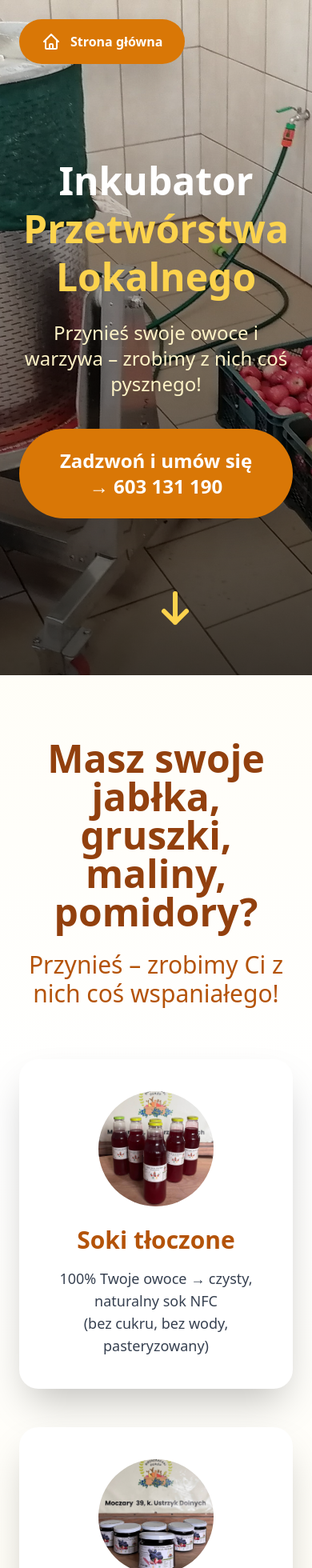
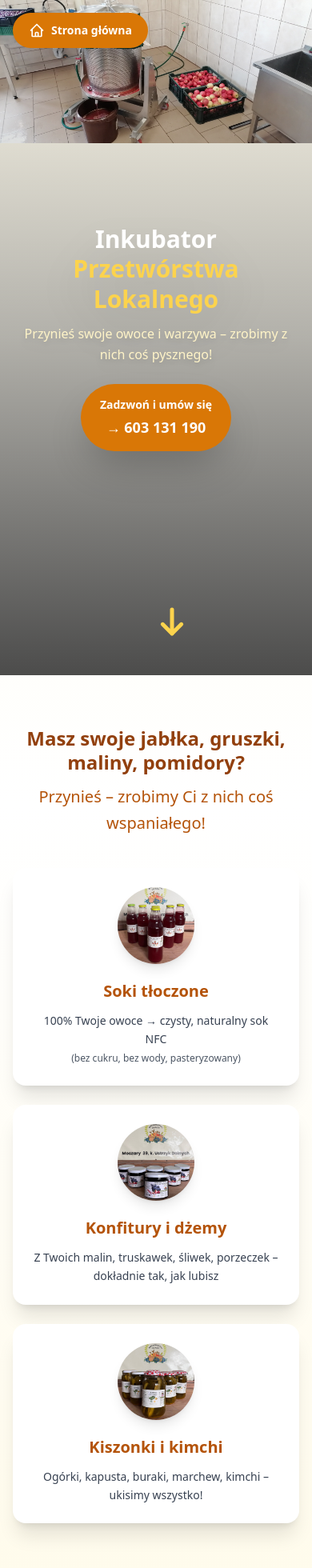
Before and after one commit to ulyanadziakovich/warzywniak, a Nuxt app: page /inkubator in a window 390 px wide. Shown: the top 1960 px of the page at 80% size. Built offline with nearby package versions, Linux system fonts and the light colour scheme.

Commit message:
ulubione, kontakt i wyszukiwarka dla mobile

```diff
--- a/pages/galeria.vue
+++ b/pages/galeria.vue
@@ -1,23 +1,27 @@
 <template>
   <div class="min-h-screen bg-gradient-to-b from-amber-50 via-white to-amber-50">
 
-    <!-- Przycisk "Strona główna" -->
-    <NuxtLink to="/" class="fixed top-6 left-6 z-50 bg-amber-600 hover:bg-amber-700 text-white px-7 py-4 rounded-full font-bold shadow-2xl hover:scale-105 transition flex items-center gap-3">
-      <svg class="w-6 h-6" fill="none" stroke="currentColor" viewBox="0 0 24 24">
-        <path stroke-linecap="round" stroke-linejoin="round" stroke-width="2" d="M3 12l2-2m0 0l7-7 7 7M5 10v10a1 1 0 001 1h3m10-11l2 2m-2-2v10a1 1 0 01-1 1h-3m-6 0a1 1 0 001-1v-4a1 1 0 011-1h2a1 1 0 011 1v4a1 1 0 001 1m-6 0h6"/>
+    <!-- Przycisk Strona główna -->
+    <NuxtLink
+      to="/"
+      class="fixed top-4 left-4 z-50 bg-amber-600 hover:bg-amber-700 text-white px-5 py-3 rounded-full font-bold shadow-2xl hover:scale-105 transition flex items-center gap-2 text-sm"
+    >
+      <svg class="w-5 h-5" fill="none" stroke="currentColor" viewBox="0 0 24 24">
+        <path stroke-linecap="round" stroke-linejoin="round" stroke-width="2"
+          d="M3 12l2-2m0 0l7-7 7 7M5 10v10a1 1 0 001 1h3m10-11l2 2m-2-2v10a1 1 0 01-1 1h-3m-6 0a1 1 0 001-1v-4a1 1 0 011-1h2a1 1 0 011 1v4a1 1 0 001 1m-6 0h6"/>
       </svg>
       Strona główna
     </NuxtLink>
 
     <!-- HERO -->
-    <section class="relative py-24 md:py-32 overflow-hidden">
+    <section class="relative py-16 md:py-32 overflow-hidden">
       <div class="absolute inset-0 bg-gradient-to-br from-amber-100 via-amber-50 to-amber-50 opacity-70"></div>
 
       <div class="relative max-w-7xl mx-auto px-6 text-center">
-        <h1 class="text-6xl md:text-8xl font-bold text-amber-900 mb-6">
+        <h1 class="text-5xl md:text-8xl font-bold text-amber-900 mb-6 leading-tight">
           Galeria
         </h1>
-        <p class="text-2xl md:text-4xl text-amber-700 font-medium">
+        <p class="text-xl md:text-4xl text-amber-700 font-medium px-4">
           Nasz ogród, nasze ręce, nasze serce
         </p>
         <div class="flex justify-center mt-8">
@@ -27,79 +31,92 @@
     </section>
 
     <!-- GALERIA -->
-    <section class="py-16 md:py-24 px-6">
+    <section class="py-12 md:py-24 px-4 md:px-6">
       <div class="max-w-7xl mx-auto">
 
-        <div class="text-center mb-16">
-          <p class="text-xl md:text-2xl text-gray-700 max-w-3xl mx-auto leading-relaxed">
-            Zobacz, jak wygląda nasze miejsce na co dzień – od porannej rosy na borówkach, przez pracę w Inkubatorze, po uśmiechy podczas zbiorów.
+        <!-- Opis -->
+        <div class="text-center mb-10 md:mb-16 px-4">
+          <p class="text-lg md:text-2xl text-gray-700 max-w-3xl mx-auto leading-relaxed">
+            Zobacz, jak wygląda nasze miejsce na co dzień – od porannej rosy na borówkach,
+            przez pracę w Inkubatorze, po uśmiechy podczas zbiorów.
           </p>
         </div>
 
-        <div class="grid grid-cols-1 md:grid-cols-2 lg:grid-cols-3 gap-8 md:gap-12">
-
-          <div class="group relative rounded-3xl overflow-hidden shadow-xl hover:shadow-2xl transition-all duration-500 hover:-translate-y-2">
-            <img src="/lesko.jpg" alt="Ogród warzywny" class="w-full h-full object-cover aspect-square" />
-            <div class="absolute inset-0 bg-gradient-to-t from-black/60 to-transparent opacity-0 group-hover:opacity-100 transition-opacity duration-500 flex items-end justify-center pb-8">
-              <p class="text-white text-2xl font-bold">Targi w Lesko</p>
+        <!-- Zdjęcia -->
+        <div class="grid grid-cols-1 md:grid-cols-2 lg:grid-cols-3 gap-6 md:gap-12">
+          <div
+            v-for="photo in visiblePhotos"
+            :key="photo.id"
+            class="group relative rounded-3xl overflow-hidden shadow-xl hover:shadow-2xl transition-all duration-500 hover:-translate-y-2"
+          >
+            <img
+              :src="photo.src"
+              :alt="photo.alt"
+              class="w-full h-full object-cover aspect-square"
+              loading="lazy"
+            />
+            <div class="absolute inset-0 bg-gradient-to-t from-black/70 to-transparent opacity-0 group-hover:opacity-100 transition-opacity duration-500 flex items-end justify-center pb-8">
+              <p class="text-white text-xl md:text-2xl font-bold text-center px-4">
+                {{ photo.title }}
+              </p>
             </div>
           </div>
-
-          <div class="group relative rounded-3xl overflow-hidden shadow-xl hover:shadow-2xl transition-all duration-500 hover:-translate-y-2">
-            <img src="/swietogrzyba.jpg" alt="swietogrzyba" class="w-full h-full object-cover aspect-square" />
-            <div class="absolute inset-0 bg-gradient-to-t from-black/60 to-transparent opacity-0 group-hover:opacity-100 transition-opacity duration-500 flex items-end justify-center pb-8">
-              <p class="text-white text-2xl font-bold">Swieto Grzyba</p>
-            </div>
-          </div>
-
-          <div class="group relative rounded-3xl overflow-hidden shadow-xl hover:shadow-2xl transition-all duration-500 hover:-translate-y-2">
-            <img src="/kaczki.jpg" alt="Inkubator" class="w-full h-full object-cover aspect-square" />
-            <div class="absolute inset-0 bg-gradient-to-t from-black/60 to-transparent opacity-0 group-hover:opacity-100 transition-opacity duration-500 flex items-end justify-center pb-8">
-              <p class="text-white text-2xl font-bold">Nasze kaczuszki</p>
-            </div>
-          </div>
-
-          <div class="group relative rounded-3xl overflow-hidden shadow-xl hover:shadow-2xl transition-all duration-500 hover:-translate-y-2">
-            <img src="/plantacja.jpg" alt="Zbiory" class="w-full h-full object-cover aspect-square" />
-            <div class="absolute inset-0 bg-gradient-to-t from-black/60 to-transparent opacity-0 group-hover:opacity-100 transition-opacity duration-500 flex items-end justify-center pb-8">
-              <p class="text-white text-2xl font-bold">Ręczne zbiory</p>
-            </div>
-          </div>
-
-          <div class="group relative rounded-3xl overflow-hidden shadow-xl hover:shadow-2xl transition-all duration-500 hover:-translate-y-2">
-            <img src="/swiecy.jpg" alt="Przetwory" class="w-full h-full object-cover aspect-square" />
-            <div class="absolute inset-0 bg-gradient-to-t from-black/60 to-transparent opacity-0 group-hover:opacity-100 transition-opacity duration-500 flex items-end justify-center pb-8">
-              <p class="text-white text-2xl font-bold">Reczne wykonanie</p>
-            </div>
-          </div>
-
-          <div class="group relative rounded-3xl overflow-hidden shadow-xl hover:shadow-2xl transition-all duration-500 hover:-translate-y-2">
-            <img src="/borowka.jpg" alt="Ekipa" class="w-full h-full object-cover aspect-square" />
-            <div class="absolute inset-0 bg-gradient-to-t from-black/60 to-transparent opacity-0 group-hover:opacity-100 transition-opacity duration-500 flex items-end justify-center pb-8">
-              <p class="text-white text-2xl font-bold">Plantacja borówki</p>
-            </div>
-          </div>
-
         </div>
 
-        <div class="text-center mt-20">
+        <!-- Przycisk „Pokaż więcej" – tylko na mobile -->
+        <div v-if="isMobile && !showAll" class="text-center mt-12">
+          <button
+            @click="showAll = true"
+            class="bg-amber-600 hover:bg-amber-700 text-white px-10 py-4 rounded-full font-bold text-lg shadow-xl hover:scale-105 transition"
+          >
+            Pokaż więcej zdjęć
+          </button>
+        </div>
+
+        <!-- Dolny tekst -->
+        <div class="text-center mt-16 md:mt-20 px-4">
           <p class="text-2xl md:text-3xl text-amber-800 font-medium">
             To my. To nasz dom. To nasze Bieszczady.
           </p>
-          <p class="text-lg text-gray-600 mt-6 italic">
+          <p class="text-base md:text-lg text-gray-600 mt-4 italic">
             Wkrótce więcej zdjęć – obiecujemy!
           </p>
         </div>
-
       </div>
     </section>
-
-    <!-- PASEK NA DOLE USUNIĘTY -->
-
   </div>
 </template>
 
 <script setup>
+const photos = [
+  { id: 1, src: '/lesko.jpg',        alt: 'Targi w Lesko',        title: 'Targi w Lesko' },
+  { id: 2, src: '/swietogrzyba.jpg', alt: 'Święto Grzyba',        title: 'Święto Grzyba' },
+  { id: 3, src: '/kaczki.jpg',       alt: 'Nasze kaczuszki',      title: 'Nasze kaczuszki' },
+  { id: 4, src: '/plantacja.jpg',    alt: 'Ręczne zbiory',        title: 'Ręczne zbiory' },
+  { id: 5, src: '/swiecy.jpg',       alt: 'Ręczne wykonanie',     title: 'Ręczne wykonanie' },
+  { id: 6, src: '/borowka.jpg',      alt: 'Plantacja borówki',    title: 'Plantacja borówki' },
+]
+
+const showAll = ref(false)
+const isMobile = ref(false)
+
+onMounted(() => {
+  const check = () => {
+    isMobile.value = window.innerWidth <= 768
+  }
+  check()
+  window.addEventListener('resize', check)
+
+  onUnmounted(() => {
+    window.removeEventListener('resize', check)
+  })
+})
+
+const visiblePhotos = computed(() => {
+  if (!isMobile.value || showAll.value) return photos
+  return photos.slice(0, 4)
+})
+
 useHead({
   title: 'Galeria – Bieszczadzki Ogród',
   meta: [
@@ -107,3 +124,12 @@ useHead({
   ]
 })
 </script>
+
+<style scoped>
+@media (max-width: 768px) {
+  section { padding-left: 1rem; padding-right: 1rem; }
+}
+@media (max-width: 480px) {
+  h1 { font-size: 3.5rem !important; }
+}
+</style>
--- a/pages/inkubator.vue
+++ b/pages/inkubator.vue
@@ -1,82 +1,94 @@
 <template>
   <div class="min-h-screen bg-gradient-to-b from-amber-50 via-white to-amber-50">
 
-    <!-- Przycisk powrotu – zostawiłem tylko delikatny bursztyn, bez pomarańczowego cienia -->
+    <!-- Przycisk powrotu – mniejszy na mobile -->
     <NuxtLink
       to="/"
-      class="fixed top-6 fixed top-6 left-6 z-50 bg-amber-600 hover:bg-amber-700 text-white px-7 py-4 rounded-full font-bold shadow-2xl hover:scale-105 transition flex items-center gap-3"
+      class="fixed top-4 left-4 z-50 bg-amber-600 hover:bg-amber-700 text-white px-5 py-3 md:px-7 md:py-4 rounded-full font-bold shadow-2xl hover:scale-105 transition flex items-center gap-2 md:gap-3 text-sm md:text-base"
     >
-      <svg class="w-6 h-6" fill="none" stroke="currentColor" viewBox="0 0 24 24">
-        <path stroke-linecap="round" stroke-linejoin="round" stroke-width="2" d="M3 12l2-2m0 0l7-7 7 7M5 10v10a1 1 0 001 1h3m10-11l2 2m-2-2v10a1 1 0 01-1 1h-3m-6 0a1 1 0 001-1v-4a1 1 0 011-1h2a1 1 0 011 1v4a1 1 0 001 1m-6 0h6"/>
+      <svg class="w-5 h-5 md:w-6 md:h-6" fill="none" stroke="currentColor" viewBox="0 0 24 24">
+        <path stroke-linecap="round" stroke-linejoin="round" stroke-width="2"
+          d="M3 12l2-2m0 0l7-7 7 7M5 10v10a1 1 0 001 1h3m10-11l2 2m-2-2v10a1 1 0 01-1 1h-3m-6 0a1 1 0 001-1v-4a1 1 0 011-1h2a1 1 0 011 1v4a1 1 0 001 1m-6 0h6"/>
       </svg>
       Strona główna
     </NuxtLink>
 
-    <!-- HERO – bez pomarańczowego filtra -->
-    <section class="relative h-screen flex items-center justify-center overflow-hidden">
+    <!-- HERO -->
+    <section class="relative min-h-screen flex items-center justify-center overflow-hidden py-20 md:py-0">
       <img
         src="/inkubator2.jpg"
         alt="Inkubator Przetwórstwa Lokalnego"
         class="absolute inset-0 w-full h-full object-cover"
       />
-      <!-- Tylko czyste przyciemnienie od dołu – zero pomarańczu -->
       <div class="absolute inset-0 bg-gradient-to-t from-black/70 via-black/30 to-transparent"></div>
 
-      <div class="relative text-center px-6 max-w-6xl mx-auto">
-        <h1 class="text-5xl md:text-7xl font-bold text-white drop-shadow-2xl mb-6 leading-tight">
+      <div class="relative text-center px-4 md:px-6 max-w-6xl mx-auto">
+        <h1 class="text-3xl md:text-5xl lg:text-7xl font-bold text-white drop-shadow-2xl mb-3 md:mb-6 leading-tight">
           Inkubator<br>
           <span class="text-amber-300">Przetwórstwa Lokalnego</span>
         </h1>
-        <p class="text-2xl md:text-4xl text-amber-100 font-medium drop-shadow-lg mb-10">
+        <p class="text-base md:text-2xl lg:text-4xl text-amber-100 font-medium drop-shadow-lg mb-6 md:mb-10 px-2 md:px-4 leading-relaxed">
           Przynieś swoje owoce i warzywa – zrobimy z nich coś pysznego!
         </p>
 
         <a
           href="tel:603131190"
-          class="inline-flex items-center gap-4 bg-amber-600 hover:bg-amber-700 text-white px-12 py-6 rounded-full text-2xl font-bold shadow-2xl hover:scale-110 transition"
+          class="inline-flex flex-col md:flex-row items-center gap-1 md:gap-3 bg-amber-600 hover:bg-amber-700 text-white px-6 py-4 md:px-12 md:py-6 rounded-full text-base md:text-2xl font-bold shadow-2xl hover:scale-110 transition"
         >
-          Zadzwoń i umów się → 603 131 190
+          <span class="text-sm md:text-2xl">Zadzwoń i umów się</span>
+          <span class="text-lg md:text-2xl">→ 603 131 190</span>
         </a>
       </div>
 
-      <div class="absolute bottom-10 left-1/2 -translate-x-1/2 animate-bounce">
-        <svg class="w-12 h-12 text-amber-300" fill="none" stroke="currentColor" viewBox="0 0 24 24">
+      <!-- Strzałka w dół – mniejsza na mobile -->
+      <div class="absolute bottom-8 md:bottom-10 left-1/2 -translate-x-1/2 animate-bounce">
+        <svg class="w-10 h-10 md:w-12 md:h-12 text-amber-300" fill="none" stroke="currentColor" viewBox="0 0 24 24">
           <path stroke-linecap="round" stroke-linejoin="round" stroke-width="3" d="M19 14l-7 7m0 0l-7-7m7 7V3"/>
         </svg>
       </div>
     </section>
 
-    <!-- TREŚĆ – czysto, bez pomarańczowych cieni i filtrów -->
-    <section class="py-20 px-6 bg-transparent">
+    <!-- TREŚĆ -->
+    <section class="py-16 md:py-20 px-4 md:px-6">
       <div class="max-w-7xl mx-auto">
 
-        <div class="text-center mb-16">
-          <h2 class="text-5xl md:text-6xl font-bold text-amber-800">
+        <div class="text-center mb-10 md:mb-16 px-2">
+          <h2 class="text-2xl md:text-5xl lg:text-6xl font-bold text-amber-800 leading-tight mb-3 md:mb-4">
             Masz swoje jabłka, gruszki, maliny, pomidory?
           </h2>
-          <p class="text-3xl md:text-4xl text-amber-700 mt-6 font-medium">
+          <p class="text-xl md:text-3xl lg:text-4xl text-amber-700 mt-3 md:mt-6 font-medium leading-relaxed">
             Przynieś – zrobimy Ci z nich coś wspaniałego!
           </p>
         </div>
 
-        <div class="grid md:grid-cols-3 gap-12 mb-20">
-          <div class="bg-white rounded-3xl shadow-2xl p-10 text-center hover:shadow-2xl hover:scale-105 transition duration-300">
-            <img src="/sokmalina1.jpg" alt="Soki tłoczone" class="w-36 h-36 object-cover rounded-full mx-auto mb-6" />
-            <h3 class="text-3xl font-bold text-amber-700 mb-4">Soki tłoczone</h3>
-            <p class="text-lg text-gray-700">100% Twoje owoce → czysty, naturalny sok NFC<br>(bez cukru, bez wody, pasteryzowany)</p>
+        <!-- Kafelki – 1 kolumna na mobile, 3 na desktopie -->
+        <div class="grid grid-cols-1 md:grid-cols-3 gap-6 md:gap-12 mb-12 md:mb-16">
+
+          <div class="bg-white rounded-2xl md:rounded-3xl shadow-xl p-6 md:p-10 text-center hover:shadow-2xl hover:scale-105 transition duration-300">
+            <img src="/sokmalina1.jpg" alt="Soki tłoczone" class="w-24 h-24 md:w-36 md:h-36 object-cover rounded-full mx-auto mb-5 md:mb-6 shadow-lg" />
+            <h3 class="text-xl md:text-3xl font-bold text-amber-700 mb-3 md:mb-4">Soki tłoczone</h3>
+            <p class="text-sm md:text-lg text-gray-700 leading-relaxed">
+              100% Twoje owoce → czysty, naturalny sok NFC<br>
+              <span class="text-xs md:text-base text-gray-600">(bez cukru, bez wody, pasteryzowany)</span>
+            </p>
           </div>
 
-          <div class="bg-white rounded-3xl shadow-2xl p-10 text-center hover:shadow-2xl hover:scale-105 transition duration-300">
-            <img src="/truskawka1.jpg" alt="Konfitury i dżemy" class="w-36 h-36 object-cover rounded-full mx-auto mb-6" />
-            <h3 class="text-3xl font-bold text-amber-700 mb-4">Konfitury i dżemy</h3>
-            <p class="text-lg text-gray-700">Z Twoich malin, truskawek, śliwek, porzeczek – dokładnie tak, jak lubisz</p>
+          <div class="bg-white rounded-2xl md:rounded-3xl shadow-xl p-6 md:p-10 text-center hover:shadow-2xl hover:scale-105 transition duration-300">
+            <img src="/truskawka1.jpg" alt="Konfitury i dżemy" class="w-24 h-24 md:w-36 md:h-36 object-cover rounded-full mx-auto mb-5 md:mb-6 shadow-lg" />
+            <h3 class="text-xl md:text-3xl font-bold text-amber-700 mb-3 md:mb-4">Konfitury i dżemy</h3>
+            <p class="text-sm md:text-lg text-gray-700 leading-relaxed">
+              Z Twoich malin, truskawek, śliwek, porzeczek – dokładnie tak, jak lubisz
+            </p>
           </div>
 
-          <div class="bg-white rounded-3xl shadow-2xl p-10 text-center hover:shadow-2xl hover:scale-105 transition duration-300">
-            <img src="/ogorkicurry1.jpg" alt="Kiszonki i kimchi" class="w-36 h-36 object-cover rounded-full mx-auto mb-6" />
-            <h3 class="text-3xl font-bold text-amber-700 mb-4">Kiszonki i kimchi</h3>
-            <p class="text-lg text-gray-700">Ogórki, kapusta, buraki, marchew, kimchi – ukisimy wszystko!</p>
+          <div class="bg-white rounded-2xl md:rounded-3xl shadow-xl p-6 md:p-10 text-center hover:shadow-2xl hover:scale-105 transition duration-300">
+            <img src="/ogorkicurry1.jpg" alt="Kiszonki i kimchi" class="w-24 h-24 md:w-36 md:h-36 object-cover rounded-full mx-auto mb-5 md:mb-6 shadow-lg" />
+            <h3 class="text-xl md:text-3xl font-bold text-amber-700 mb-3 md:mb-4">Kiszonki i kimchi</h3>
+            <p class="text-sm md:text-lg text-gray-700 leading-relaxed">
+              Ogórki, kapusta, buraki, marchew, kimchi – ukisimy wszystko!
+            </p>
           </div>
+
         </div>
 
       </div>
@@ -96,7 +108,18 @@ useHead({
 <style scoped>
 @keyframes bounce {
   0%, 100% { transform: translateY(0); }
-  50% { transform: translateY(-20px); }
+  50% { transform: translateY(-15px); }
 }
-.animate-bounce { animation: bounce 2s infinite; }
+.animate-bounce {
+  animation: bounce 2s infinite;
+}
+
+/* Optymalizacja dla bardzo małych ekranów (320px - 480px) */
+@media (max-width: 480px) {
+  /* Dodatkowe dostosowania dla lepszej czytelności */
+  img {
+    max-width: 100%;
+    height: auto;
+  }
+}
 </style>
```
Also changed, not shown: components/Hero.vue (+33 -2 lines), components/NavBar.vue (+30 -29 lines).
